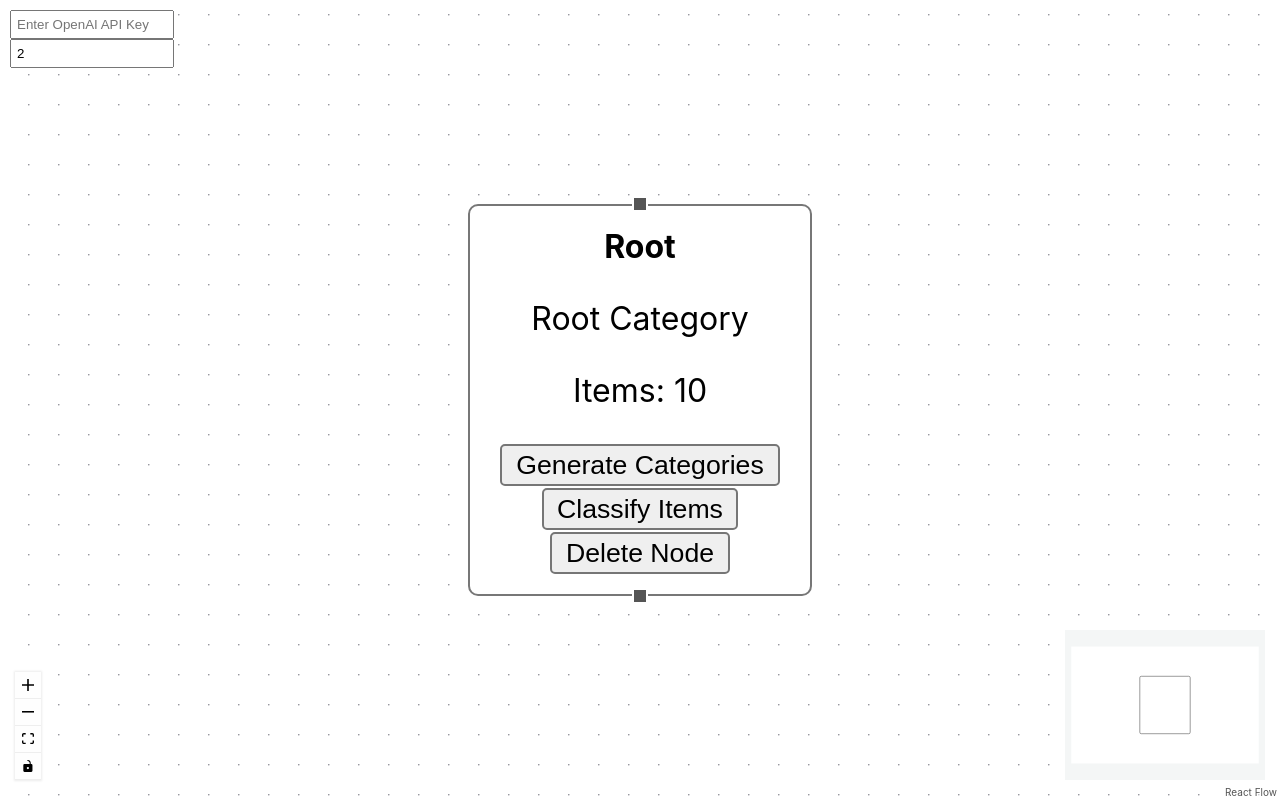
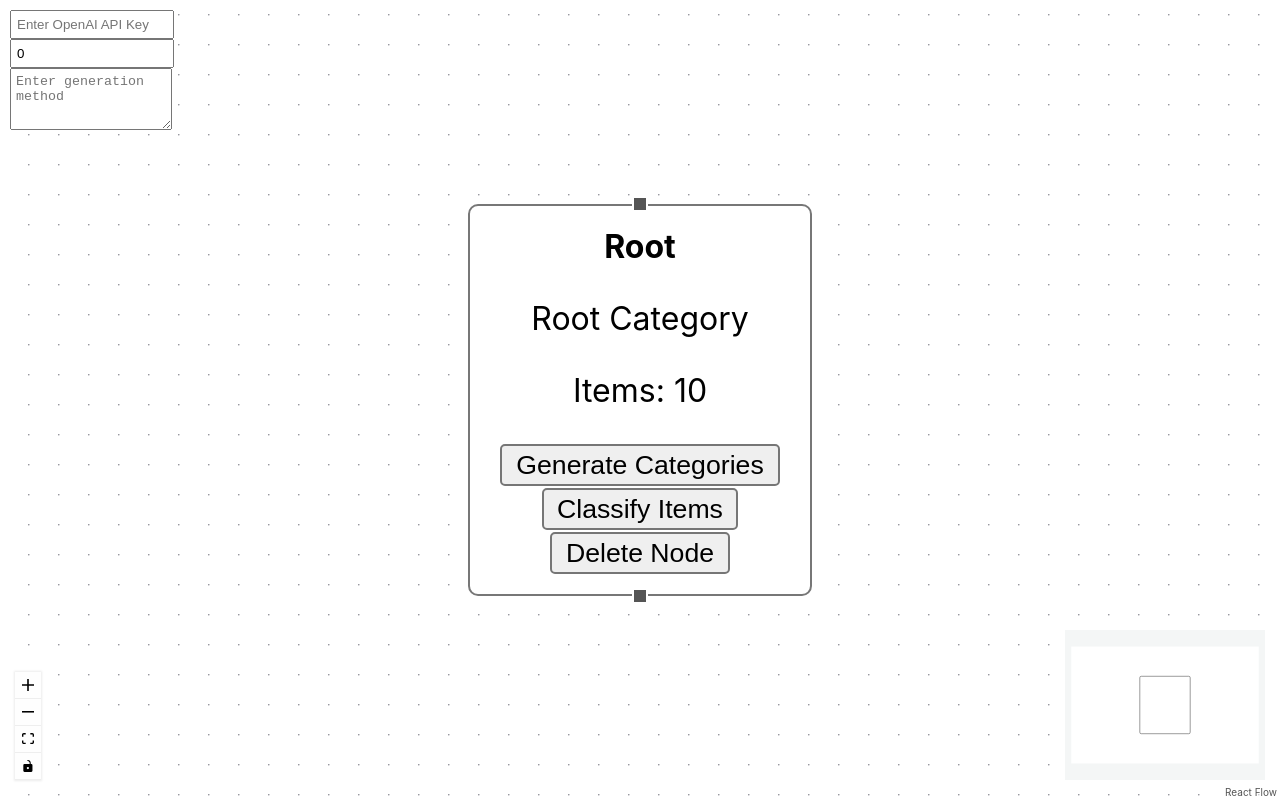
Before and after one commit to CakeCrusher/taxonomy-client, a React (Create React App) app: page / in a window 1280 px wide. Built offline with nearby package versions, Linux system fonts and the light colour scheme.

Commit message:
generation method

```diff
--- a/src/App.tsx
+++ b/src/App.tsx
@@ -78,7 +78,8 @@ const App: React.FC = () => {
   const [nodes, setNodes] = useState<Node[]>([]);
   const [edges, setEdges] = useState<Edge[]>([]);
   const [openaiApiKey, setOpenaiApiKey] = useState('');
-  const [numCategories, setNumCategories] = useState(2);
+  const [numCategories, setNumCategories] = useState(0);
+  const [generationMethod, setGenerationMethod] = React.useState('');
 
   // Convert TreeNode to React Flow nodes and edges
   const updateGraph = (treeNode: TreeNode) => {
@@ -120,8 +121,9 @@ const App: React.FC = () => {
 
   // Initialize the graph
   React.useEffect(() => {
+    console.log('Generation Method:', generationMethod);
     updateGraph(tree);
-  }, [tree]);
+  }, [tree, openaiApiKey, numCategories, generationMethod]);
 
   const handleSaveNode = (
     node: TreeNode,
@@ -160,6 +162,7 @@ const App: React.FC = () => {
   };
 
   const handleGenerateCategories = async (node: TreeNode) => {
+    console.log('Generation categories for:', node);
     if (!openaiApiKey) {
       alert('Please enter your OpenAI API Key');
       return;
@@ -171,6 +174,7 @@ const App: React.FC = () => {
         items: node.items,
         category: node.value,
         num_categories: numCategories,
+        generation_method: generationMethod,
         api_key: openaiApiKey,
       });
 
@@ -319,6 +323,12 @@ const updateNodePosition = (
           value={numCategories}
           onChange={(e) => setNumCategories(parseInt(e.target.value))}
         />
+        <textarea
+          placeholder="Enter generation method"
+          style={{ padding: '5px', width: '150px', height: '50px' }}
+          value={generationMethod}
+          onChange={(e) => setGenerationMethod(e.target.value)}
+        />
       </div>
       <div style={{ width: '100%', height: '100vh' }}>
         <ReactFlow
```
